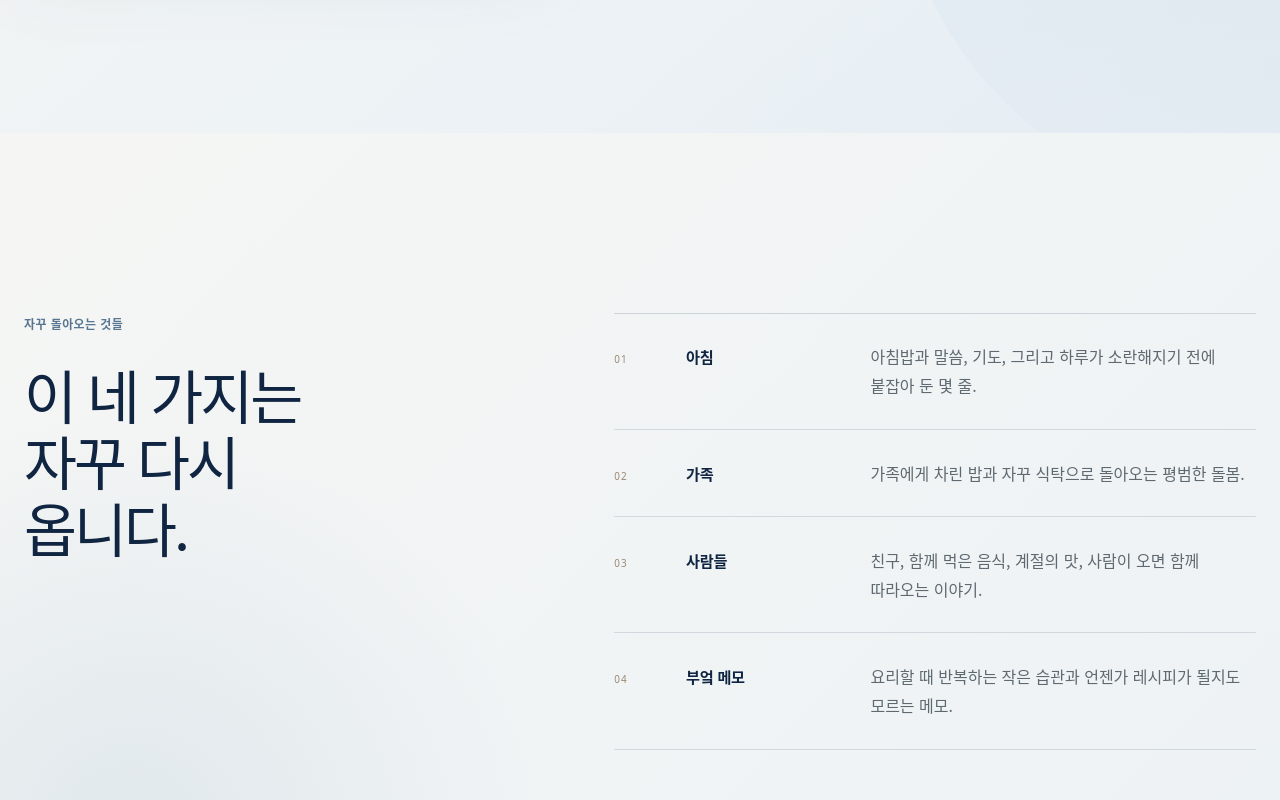
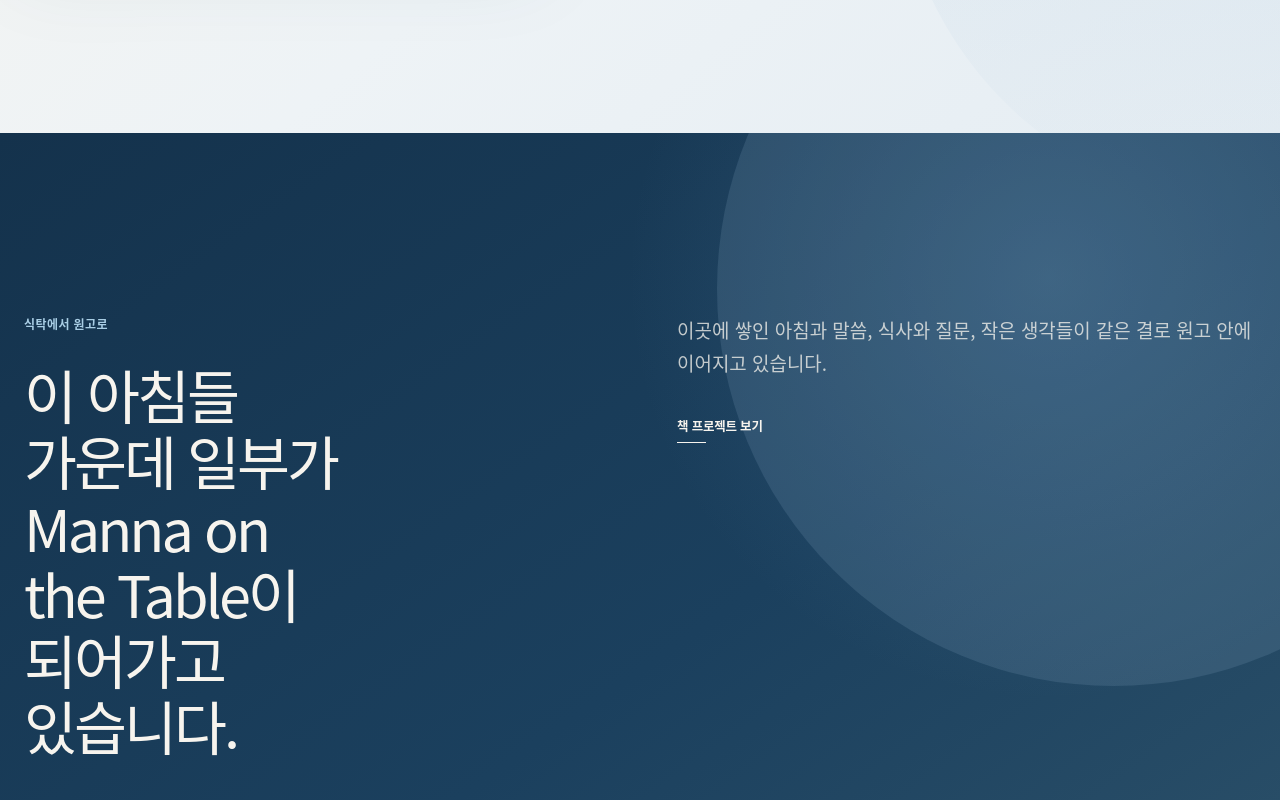
Before and after one commit to k-mama/esthercho, a Next.js app: page /ko/notes in a window 1280 px wide. Shown: the part 2460-3260 px from the top of the page. Built offline with nearby package versions, Linux system fonts and the light colour scheme.

Commit message:
edit: remove premature Korean Morning Table taxonomy

```diff
--- a/src/app/ko/notes/page.tsx
+++ b/src/app/ko/notes/page.tsx
@@ -8,13 +8,6 @@ export const metadata: Metadata = {
   title: "아침 식탁",
   description: "조성연 작가의 아침 식탁에서 태어난 묵상과 기록.",
 };
-
-const tableThreads = [
-  ["아침", "아침밥과 말씀, 기도, 그리고 하루가 소란해지기 전에 붙잡아 둔 몇 줄."],
-  ["가족", "가족에게 차린 밥과 자꾸 식탁으로 돌아오는 평범한 돌봄."],
-  ["사람들", "친구, 함께 먹은 음식, 계절의 맛, 사람이 오면 함께 따라오는 이야기."],
-  ["부엌 메모", "요리할 때 반복하는 작은 습관과 언젠가 레시피가 될지도 모르는 메모."],
-] as const;
 
 export default function KoreanNotesPage() {
   return (
@@ -76,28 +69,6 @@ export default function KoreanNotesPage() {
         </div>
       </section>
 
-      <section className="morning-threads" aria-labelledby="morning-threads-title">
-        <div className="container morning-threads-inner">
-          <div className="morning-threads-heading">
-            <p className="morning-kicker">자꾸 돌아오는 것들</p>
-            <h2 id="morning-threads-title">
-              <span>이 네 가지는</span>
-              <span>자꾸 다시 옵니다.</span>
-            </h2>
-          </div>
-
-          <div className="morning-thread-list">
-            {tableThreads.map(([title, description], index) => (
-              <article className="morning-thread" key={title}>
-                <span>{String(index + 1).padStart(2, "0")}</span>
-                <h3>{title}</h3>
-                <p>{description}</p>
-              </article>
-            ))}
-          </div>
-        </div>
-      </section>
-
       <section className="morning-manuscript" aria-labelledby="morning-manuscript-title">
         <div className="container morning-manuscript-grid">
           <div>
@@ -110,10 +81,9 @@ export default function KoreanNotesPage() {
 
           <div className="morning-manuscript-copy">
             <p>
-              영어 원고를 먼저 완성하고 있습니다. 이후 언어판은 잠금된 영문을
-              바탕으로 준비합니다.
+              이곳에 쌓인 아침과 말씀, 식사와 질문, 작은 생각들이 같은 결로
+              원고 안에 이어지고 있습니다.
             </p>
-            <p>출간 정보는 확정된 뒤에 공개합니다.</p>
             <Link href="/ko/books/" className="morning-link">
               책 프로젝트 보기
             </Link>
```
